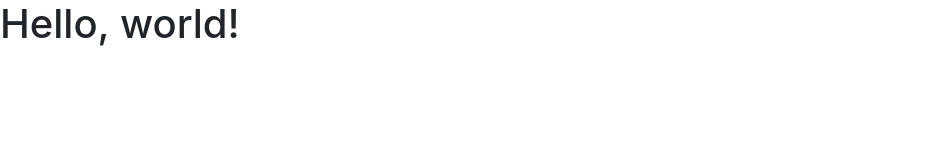
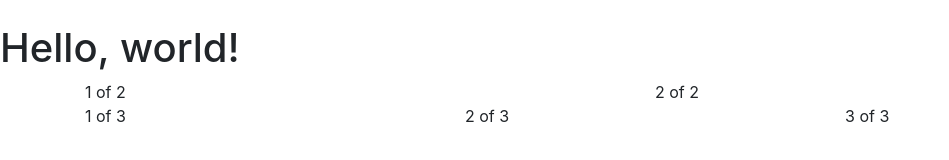
Before and after one commit to TofuBytesDEV/IV-Escape-Room, a plain HTML site: page index.html in a window 1280 px wide. Shown: the whole page, without its empty margins (0-949 px from the left). Drawn offline with nearby package versions, Linux system fonts and the light colour scheme.

Commit message:
Update index.html

```diff
--- a/index.html
+++ b/index.html
@@ -11,8 +11,29 @@
     <title>Hello, world!</title>
   </head>
   <body>
+      <br>
     <h1>Hello, world!</h1>
-
+<div class="container">
+  <div class="row">
+    <div class="col">
+      1 of 2
+    </div>
+    <div class="col">
+      2 of 2
+    </div>
+  </div>
+  <div class="row">
+    <div class="col">
+      1 of 3
+    </div>
+    <div class="col">
+      2 of 3
+    </div>
+    <div class="col">
+      3 of 3
+    </div>
+  </div>
+</div>
     <!-- Optional JavaScript -->
     <!-- jQuery first, then Popper.js, then Bootstrap JS -->
     <script src="https://code.jquery.com/jquery-3.2.1.slim.min.js" integrity="sha384-KJ3o2DKtIkvYIK3UENzmM7KCkRr/rE9/Qpg6aAZGJwFDMVNA/GpGFF93hXpG5KkN" crossorigin="anonymous"></script>
```
